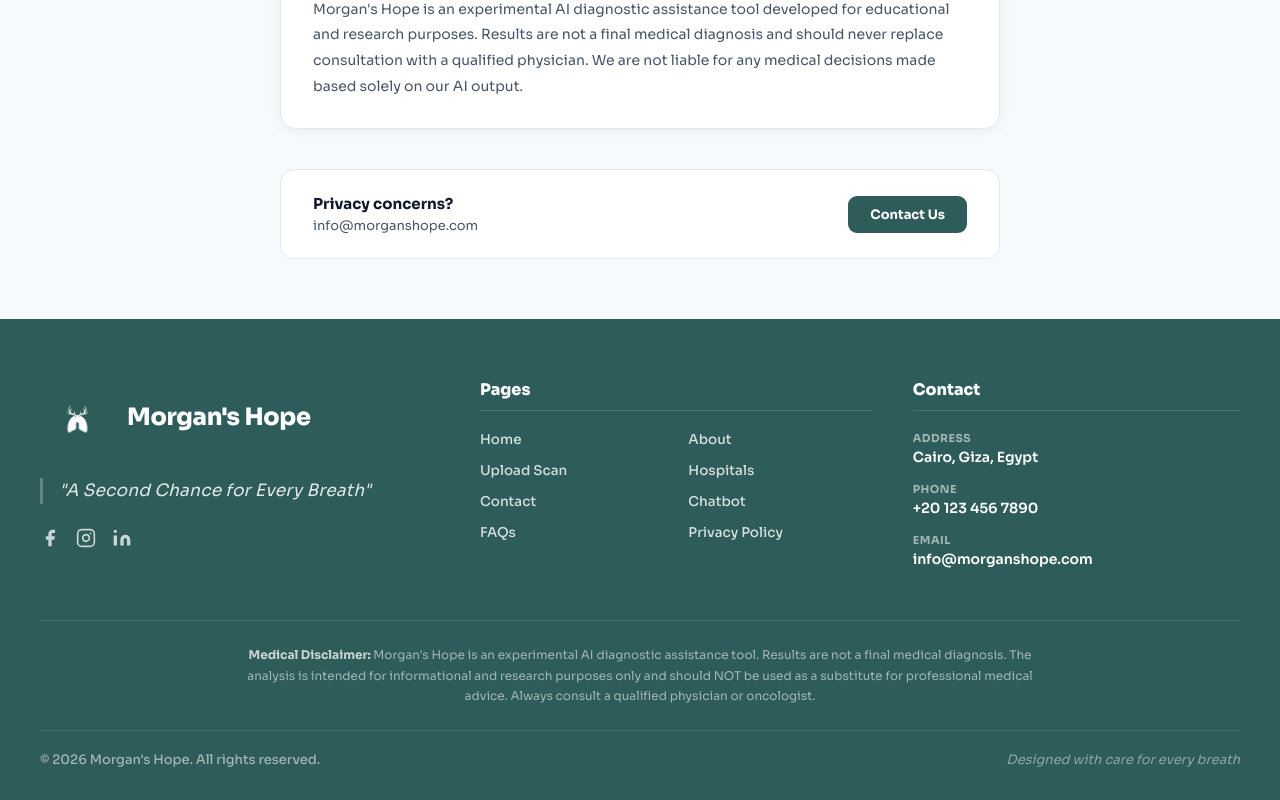
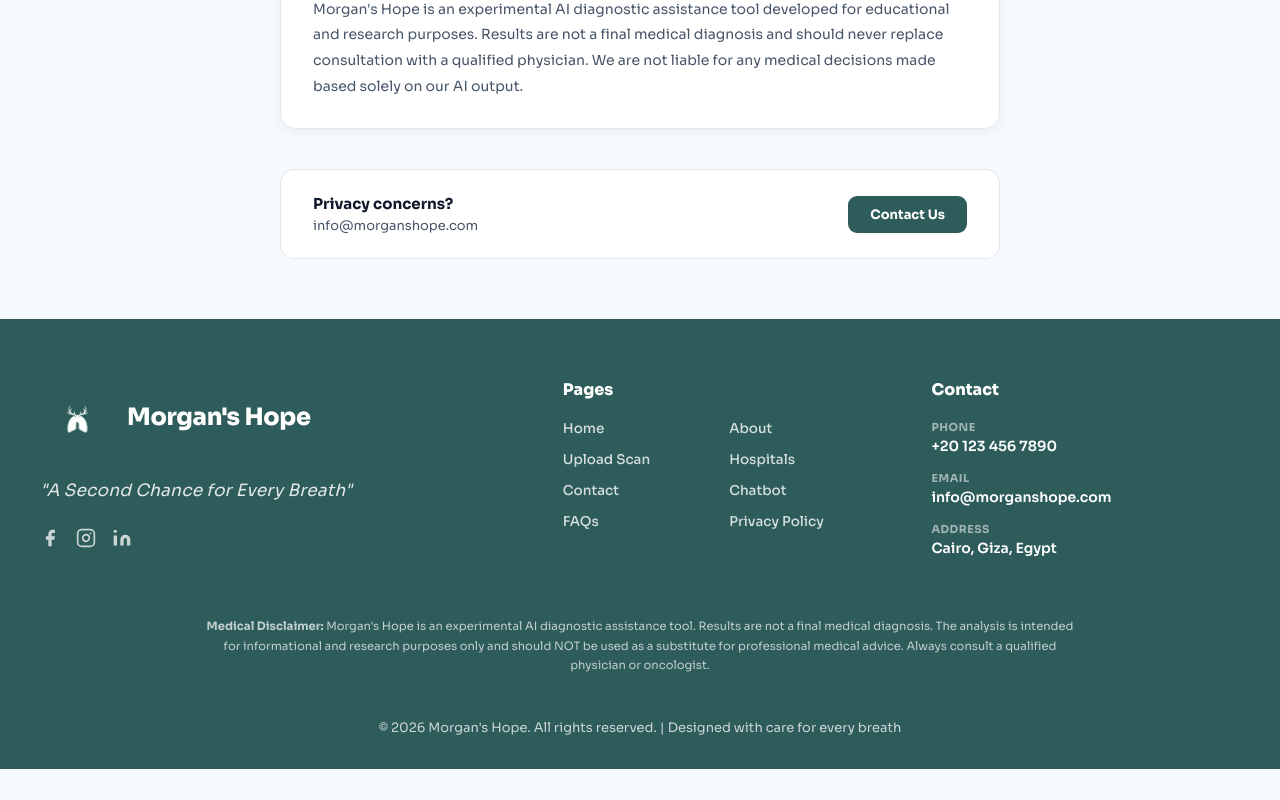
Before and after one commit to Abdelazizomar22/MorgansHope, a React (Vite) app in the folder frontend/: page /privacy in a window 1280 px wide. Shown: the part 1401-2201 px from the top of the page. After the commit the page ends 2170 px from the top, so only its background shows below. Built offline with nearby package versions, Linux system fonts and the light colour scheme; no server answers.

Commit message:
style: refactor Footer layout to match reference design exactly

```diff
--- a/frontend/src/components/Footer.tsx
+++ b/frontend/src/components/Footer.tsx
@@ -44,9 +44,9 @@ export default function Footer({ lang }: FooterProps) {
                 {/* ── TOP GRID ───────────────────────────────────────────── */}
                 <div style={{
                     display: 'grid',
-                    gridTemplateColumns: 'minmax(280px, 1fr) 2fr',
+                    gridTemplateColumns: 'minmax(280px, 1.5fr) 1fr 1fr',
                     gap: 60,
-                    marginBottom: 52,
+                    marginBottom: 60,
                     alignItems: 'start',
                 }}>
 
@@ -65,13 +65,8 @@ export default function Footer({ lang }: FooterProps) {
                             </span>
                         </div>
 
-                        {/* Tagline — بدل الـ Newsletter */}
-                        <div style={{
-                            borderLeft: ar ? 'none' : '3px solid rgba(255,255,255,0.25)',
-                            borderRight: ar ? '3px solid rgba(255,255,255,0.25)' : 'none',
-                            paddingLeft: ar ? 0 : 16,
-                            paddingRight: ar ? 16 : 0,
-                        }}>
+                        {/* Tagline */}
+                        <div>
                             <p style={{
                                 fontSize: 17,
                                 fontStyle: 'italic',
@@ -116,16 +111,11 @@ export default function Footer({ lang }: FooterProps) {
                         </div>
                     </div>
 
-                    {/* RIGHT — Pages + Contact */}
-                    <div style={{ display: 'grid', gridTemplateColumns: '1.2fr 1fr', gap: 40 }}>
-
-                        {/* Pages */}
+                    {/* MIDDLE — Pages */}
                     <div>
                         <h4 style={{
                             fontSize: 16, fontWeight: 800, color: 'white',
-                                marginBottom: 20,
-                                borderBottom: '1px solid rgba(255,255,255,0.15)',
-                                paddingBottom: 10,
+                            marginBottom: 20
                         }}>
                             {t('Pages', 'الصفحات')}
                         </h4>
@@ -148,21 +138,19 @@ export default function Footer({ lang }: FooterProps) {
                         </div>
                     </div>
 
-                        {/* Contact */}
+                    {/* RIGHT — Contact */}
                     <div>
                         <h4 style={{
                             fontSize: 16, fontWeight: 800, color: 'white',
-                                marginBottom: 20,
-                                borderBottom: '1px solid rgba(255,255,255,0.15)',
-                                paddingBottom: 10,
+                            marginBottom: 20
                         }}>
                             {t('Contact', 'تواصل معنا')}
                         </h4>
                         <div style={{ display: 'flex', flexDirection: 'column', gap: 16 }}>
                             {[
-                                    { label: t('Address', 'العنوان'), value: t('Cairo, Giza, Egypt', 'القاهرة، الجيزة، مصر') },
                                 { label: t('Phone', 'الهاتف'), value: '+20 123 456 7890' },
                                 { label: t('Email', 'البريد'), value: 'info@morganshope.com' },
+                                { label: t('Address', 'العنوان'), value: t('Cairo, Giza, Egypt', 'القاهرة، الجيزة، مصر') },
                             ].map(({ label, value }) => (
                                 <div key={label} style={{ display: 'flex', flexDirection: 'column', gap: 3 }}>
                                     <span style={{ fontSize: 11, fontWeight: 700, color: 'rgba(255,255,255,0.55)', letterSpacing: 0.5, textTransform: 'uppercase' as const }}>
@@ -176,18 +164,14 @@ export default function Footer({ lang }: FooterProps) {
                         </div>
                     </div>
                 </div>
-                </div>
-
-                {/* ── DIVIDER ────────────────────────────────────────────── */}
-                <div style={{ borderTop: '1px solid rgba(255,255,255,0.12)', marginBottom: 24 }} />
 
                 {/* ── DISCLAIMER ─────────────────────────────────────────── */}
                 <p style={{
-                    fontSize: 12, color: 'rgba(255,255,255,0.55)',
+                    fontSize: 11.5, color: 'rgba(255,255,255,0.7)',
                     lineHeight: 1.7, textAlign: 'center',
-                    maxWidth: 820, margin: '0 auto 24px',
+                    maxWidth: 880, margin: '0 auto 40px',
                 }}>
-                    <strong style={{ color: 'rgba(255,255,255,0.75)' }}>
+                    <strong style={{ fontWeight: 700 }}>
                         {t('Medical Disclaimer: ', 'إخلاء المسؤولية الطبي: ')}
                     </strong>
                     {t(
@@ -196,16 +180,10 @@ export default function Footer({ lang }: FooterProps) {
                     )}
                 </p>
 
-                {/* ── DIVIDER ────────────────────────────────────────────── */}
-                <div style={{ borderTop: '1px solid rgba(255,255,255,0.12)', marginBottom: 20 }} />
-
                 {/* ── COPYRIGHT ──────────────────────────────────────────── */}
-                <div style={{ display: 'flex', justifyContent: 'space-between', alignItems: 'center', flexWrap: 'wrap', gap: 12 }}>
-                    <span style={{ fontSize: 13, color: 'rgba(255,255,255,0.55)', fontWeight: 500 }}>
-                        © 2026 Morgan's Hope. {t('All rights reserved.', 'جميع الحقوق محفوظة.')}
-                    </span>
-                    <span style={{ fontSize: 13, fontStyle: 'italic', color: 'rgba(255,255,255,0.45)', fontWeight: 400 }}>
-                        {t('Designed with care for every breath', 'صُمِّم باهتمام لكل نَفَس')}
+                <div style={{ textAlign: 'center' }}>
+                    <span style={{ fontSize: 13, color: 'rgba(255,255,255,0.75)', fontWeight: 400 }}>
+                        © 2026 Morgan's Hope. {t('All rights reserved.', 'جميع الحقوق محفوظة.')} | {t('Designed with care for every breath', 'صُمِّم باهتمام لكل نَفَس')}
                     </span>
                 </div>
 
```
Lines whose indentation alone changed are shown as unchanged.
